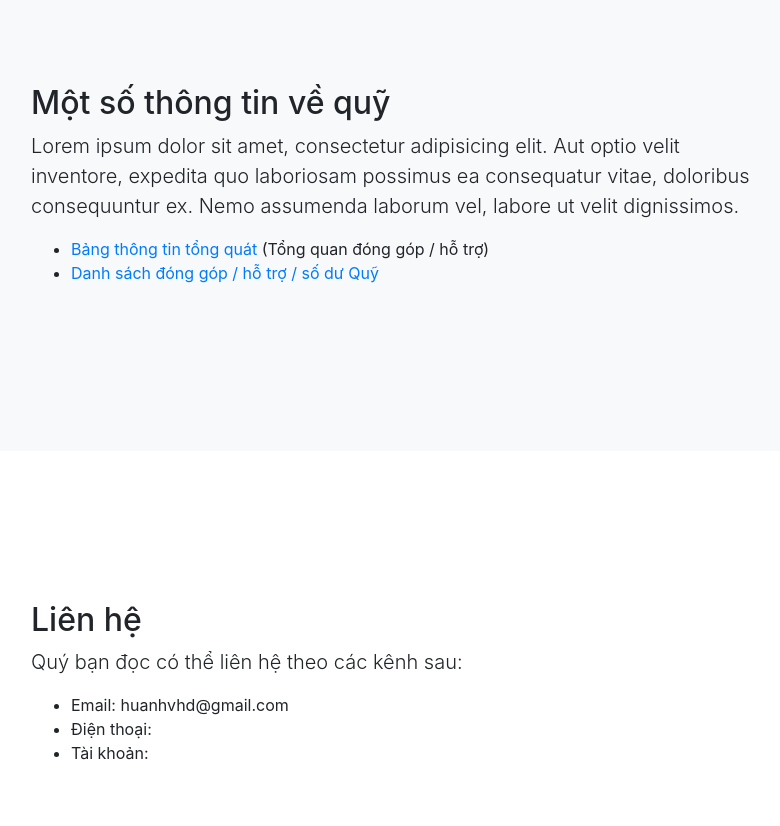
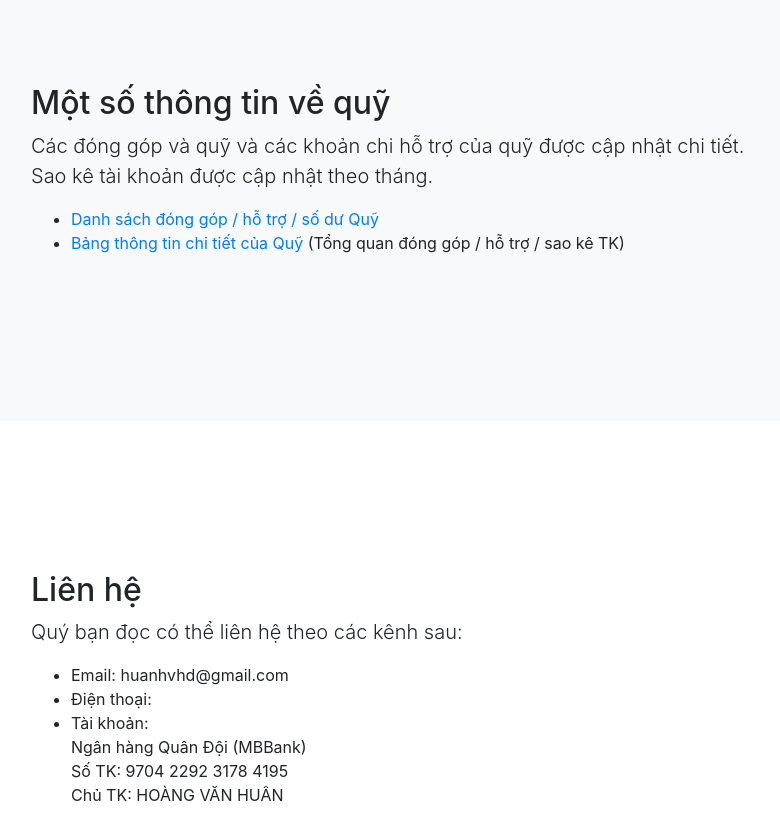
Before and after one commit to QuyVCD/quyvcd.github.io, a plain HTML site: page index.html in a window 1280 px wide. Shown: the part 880-1706 px from the top of the page, without its empty margins (244-1024 px from the left). Drawn offline with Linux system fonts and the light colour scheme.

Commit message:
Update website

```diff
--- a/index.html
+++ b/index.html
@@ -33,7 +33,7 @@
             <a class="nav-link js-scroll-trigger" href="#about">Giới thiệu</a>
           </li>
           <li class="nav-item">
-            <a class="nav-link js-scroll-trigger" href="#services">Thông tin về quỹ</a>
+            <a class="nav-link js-scroll-trigger" href="#services">Đóng góp và Hỗ trợ</a>
           </li>
           <li class="nav-item">
             <a class="nav-link js-scroll-trigger" href="#contact">Liên hệ</a>
@@ -70,10 +70,10 @@
       <div class="row">
         <div class="col-lg-8 mx-auto">
           <h2>Một số thông tin về quỹ</h2>
-          <p class="lead">Lorem ipsum dolor sit amet, consectetur adipisicing elit. Aut optio velit inventore, expedita quo laboriosam possimus ea consequatur vitae, doloribus consequuntur ex. Nemo assumenda laborum vel, labore ut velit dignissimos.</p>
+          <p class="lead">Các đóng góp và quỹ và các khoản chi hỗ trợ của quỹ được cập nhật chi tiết. Sao kê tài khoản được cập nhật theo tháng.</p>
 		  <ul>
-            <li><a href="https://trello.com/b/Esbh4zx0" target="_blank">Bảng thông tin tổng quát</a> (Tổng quan đóng góp / hỗ trợ)</li>
             <li><a href="https://docs.google.com/spreadsheets/d/12KMvinTL5Xh1sITXxmJFuJ4Q7wGhcZtNVht87uXLeSE/edit#gid=19075755" target="_blank">Danh sách đóng góp / hỗ trợ / số dư Quỹ</a></li>
+			<li><a href="https://trello.com/b/Esbh4zx0" target="_blank">Bảng thông tin chi tiết của Quỹ</a> (Tổng quan đóng góp / hỗ trợ / sao kê TK)</li>
           </ul>
         </div>
       </div>
@@ -89,7 +89,11 @@
 		  <ul>
             <li>Email: huanhvhd@gmail.com</li>
             <li>Điện thoại: </li>
-			<li>Tài khoản: </li>
+			<li>Tài khoản:
+				<br/>Ngân hàng Quân Đội (MBBank)
+				<br/>Số TK: 9704 2292 3178 4195
+				<br/>Chủ TK: HOÀNG VĂN HUÂN
+			</li>
           </ul>
         </div>
       </div>
```
